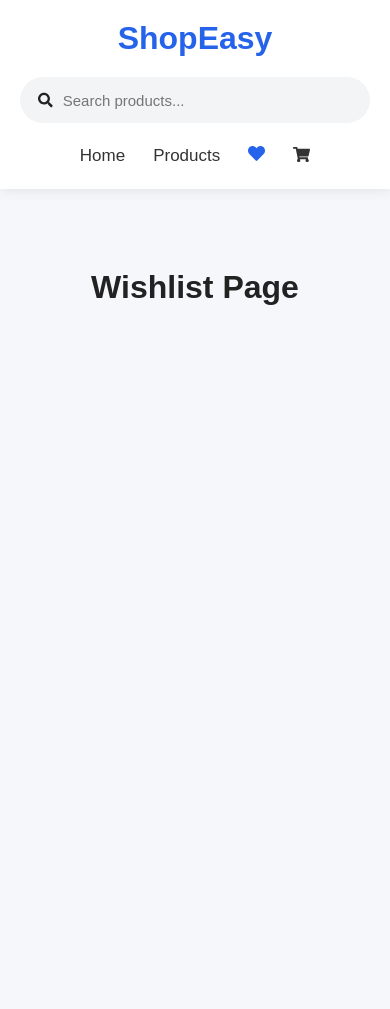
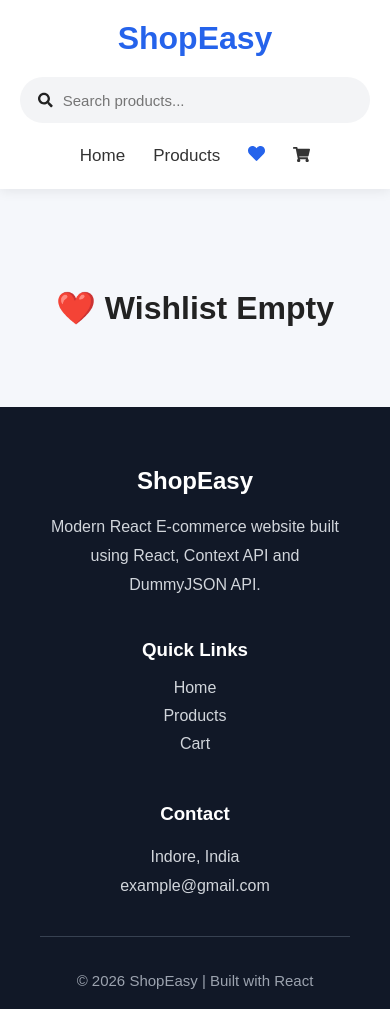
Before and after one commit to mohammad-kaif-khan/ecommerce-store-react, a React (Vite) app: page /wishlist in a window 390 px wide. Before the commit the page ends 844 px from the top, so only its background shows below. Built offline with nearby package versions, Linux system fonts and the light colour scheme.

Commit message:
Add footer and improve products page UI

```diff
--- a/src/App.jsx
+++ b/src/App.jsx
@@ -1,68 +1,48 @@
 import { Routes, Route } from "react-router-dom";
 
 import Navbar from "./components/Navbar/Navbar";
+import Footer from "./components/Footer/Footer";
 
 import Home from "./pages/Home/Home";
 import Products from "./pages/Products/Products";
 import Cart from "./pages/Cart/Cart";
+import Wishlist from "./pages/Wishlist/Wishlist";
+import ProductDetails from "./pages/ProductDetails/ProductDetails";
 
 function App() {
-
   return (
     <>
-
       <Navbar />
 
       <Routes>
+        <Route path="/" element={<Home />} />
 
-        <Route
-          path="/"
-          element={<Home />}
-        />
+        <Route path="/products" element={<Products />} />
 
-        <Route
-          path="/products"
-          element={<Products />}
-        />
+        <Route path="/cart" element={<Cart />} />
 
-        <Route
-          path="/cart"
-          element={<Cart />}
-        />
+        <Route path="/wishlist" element={<Wishlist />} />
 
-        <Route
-          path="/wishlist"
-          element={
-            <h1
-              style={{
-                textAlign:"center",
-                marginTop:"80px"
-              }}
-            >
-              Wishlist Page
-            </h1>
-          }
-        />
+        <Route path="/product/:id" element={<ProductDetails />} />
 
         <Route
           path="*"
           element={
             <h1
               style={{
-                textAlign:"center",
-                marginTop:"80px"
+                textAlign: "center",
+                marginTop: "100px",
               }}
             >
-              404 Page
+              404 Page Not Found
             </h1>
           }
         />
-
       </Routes>
 
+      <Footer />
     </>
   );
-
 }
 
 export default App;
--- /dev/null
+++ b/src/components/Footer/Footer.css
@@ -0,0 +1,76 @@
+.footer{
+
+margin-top:80px;
+background:#111827;
+color:white;
+padding:60px 40px 20px;
+
+}
+
+.footer-container{
+
+max-width:1300px;
+margin:auto;
+
+display:grid;
+grid-template-columns:repeat(auto-fit,minmax(250px,1fr));
+
+gap:40px;
+
+}
+
+.footer-box h2,
+.footer-box h3{
+
+margin-bottom:18px;
+
+}
+
+.footer-box p{
+
+color:#d1d5db;
+line-height:1.8;
+
+}
+
+.footer-box a{
+
+display:block;
+text-decoration:none;
+color:#d1d5db;
+margin:10px 0;
+transition:.3s;
+
+}
+
+.footer-box a:hover{
+
+color:#3b82f6;
+
+}
+
+.footer hr{
+
+margin:35px 0;
+border:none;
+border-top:1px solid #374151;
+
+}
+
+.copyright{
+
+text-align:center;
+color:#9ca3af;
+font-size:15px;
+
+}
+
+@media(max-width:768px){
+
+.footer{
+
+text-align:center;
+
+}
+
+}
--- /dev/null
+++ b/src/components/Footer/Footer.jsx
@@ -0,0 +1,43 @@
+import "./Footer.css";
+
+function Footer() {
+  return (
+    <footer className="footer">
+      <div className="footer-container">
+
+        <div className="footer-box">
+          <h2>ShopEasy</h2>
+          <p>
+            Modern React E-commerce website built using
+            React, Context API and DummyJSON API.
+          </p>
+        </div>
+
+        <div className="footer-box">
+          <h3>Quick Links</h3>
+
+          <a href="/">Home</a>
+          <a href="/products">Products</a>
+          <a href="/cart">Cart</a>
+        </div>
+
+        <div className="footer-box">
+          <h3>Contact</h3>
+
+          <p>Indore, India</p>
+          <p>example@gmail.com</p>
+        </div>
+
+      </div>
+
+      <hr />
+
+      <p className="copyright">
+        © 2026 ShopEasy | Built with React
+      </p>
+
+    </footer>
+  );
+}
+
+export default Footer;
--- a/src/pages/Products/Products.css
+++ b/src/pages/Products/Products.css
@@ -1,12 +1,41 @@
-.products-page {
-  max-width: 1300px;
-  margin: auto;
-  padding: 30px;
+.products-page{
+max-width:1300px;
+margin:auto;
+padding:40px 20px;
 }
 
-.products-container {
-  display: grid;
-  grid-template-columns: repeat(auto-fit, minmax(260px,1fr));
-  gap: 30px;
-  margin-top: 30px;
+.page-title{
+text-align:center;
+font-size:42px;
+margin-bottom:35px;
+color:#222;
+font-weight:700;
 }
+
+.products-container{
+display:grid;
+grid-template-columns:repeat(auto-fit,minmax(270px,1fr));
+gap:30px;
+}
+
+.loader{
+height:60vh;
+display:flex;
+justify-content:center;
+align-items:center;
+font-size:30px;
+font-weight:bold;
+color:#2563eb;
+}
+
+@media(max-width:768px){
+
+.page-title{
+font-size:32px;
+}
+
+.products-container{
+grid-template-columns:1fr;
+}
+
+}
--- a/src/pages/Products/Products.jsx
+++ b/src/pages/Products/Products.jsx
@@ -1,133 +1,49 @@
 import { useEffect, useState } from "react";
-import api from "../../services/api";
+import axios from "axios";
 import ProductCard from "../../components/ProductCard/ProductCard";
-import SearchBar from "../../components/SearchBar/SearchBar";
-import CategoryFilter from "../../components/CategoryFilter/CategoryFilter";
-import SortProducts from "../../components/SortProducts/SortProducts";
 import "./Products.css";
 
 function Products() {
-
   const [products, setProducts] = useState([]);
-  const [filteredProducts, setFilteredProducts] = useState([]);
-
   const [loading, setLoading] = useState(true);
 
-  const [search, setSearch] = useState("");
-
-  const [selectedCategory, setSelectedCategory] = useState("all");
-
-  const [sort, setSort] = useState("");
-
   useEffect(() => {
-
-    async function getProducts() {
-
+    async function fetchProducts() {
       try {
-
-        const response = await api.get("/products");
+        const response = await axios.get(
+          "https://dummyjson.com/products"
+        );
 
         setProducts(response.data.products);
-
-        setFilteredProducts(response.data.products);
-
       } catch (error) {
-
         console.log(error);
-
       } finally {
-
         setLoading(false);
-
       }
-
     }
 
-    getProducts();
-
+    fetchProducts();
   }, []);
 
-  useEffect(() => {
-
-    let data = [...products];
-
-    if (search) {
-
-      data = data.filter((item) =>
-        item.title.toLowerCase().includes(search.toLowerCase())
-      );
-
-    }
-
-    if (selectedCategory !== "all") {
-
-      data = data.filter(
-        (item) => item.category === selectedCategory
-      );
-
-    }
-
-    if (sort === "low") {
-
-      data.sort((a, b) => a.price - b.price);
-
-    }
-
-    if (sort === "high") {
-
-      data.sort((a, b) => b.price - a.price);
-
-    }
-
-    setFilteredProducts(data);
-
-  }, [products, search, selectedCategory, sort]);
-
-  const categories = [...new Set(products.map((item) => item.category))];
-
   if (loading) {
-
-    return <h2 className="loading">Loading Products...</h2>;
-
+    return <div className="loader">Loading Products...</div>;
   }
 
   return (
-    <>
-
-      <div className="filter-bar">
-
-        <SearchBar
-          search={search}
-          setSearch={setSearch}
-        />
-
-        <CategoryFilter
-          categories={categories}
-          selectedCategory={selectedCategory}
-          setSelectedCategory={setSelectedCategory}
-        />
-
-        <SortProducts
-          sort={sort}
-          setSort={setSort}
-        />
-
-      </div>
+    <div className="products-page">
+      <h1 className="page-title">
+        Latest Products
+      </h1>
 
       <div className="products-container">
-
-        {filteredProducts.map((product) => (
-
+        {products.map((product) => (
           <ProductCard
             key={product.id}
             product={product}
           />
-
         ))}
-
       </div>
-
-    </>
+    </div>
   );
 }
 
```
